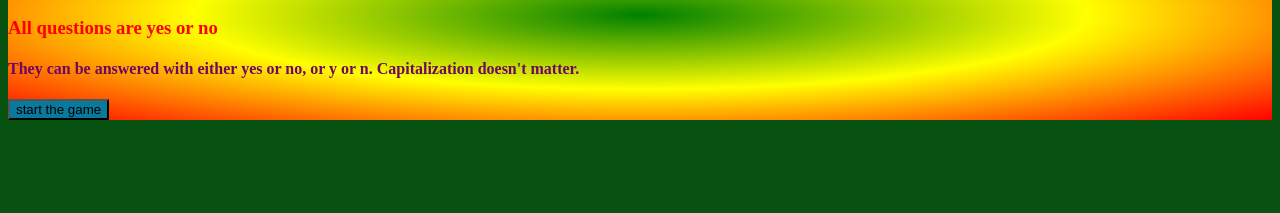
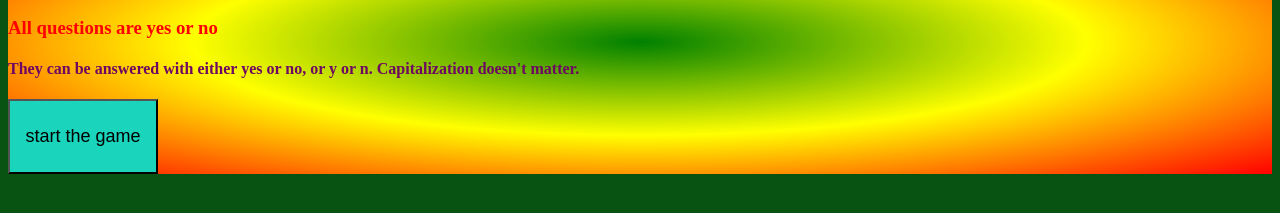
Before and after one commit to JeffLawrence1/about-me, a plain HTML site: page index.html in a window 1280 px wide. Shown: the part 111-324 px from the top of the page. Drawn offline with Linux system fonts and the light colour scheme.

Commit message:
finally done

```diff
--- a/css/style.css
+++ b/css/style.css
@@ -10,4 +10,9 @@ h3{color: red}
 
 h4{color: rgb(110, 7, 97)}
 
-button{background-color: rgb(9, 122, 156)}
+button{
+background-color: rgb(26, 212, 188);
+width: 150px;
+height: 75px;
+font-size: 18px;
+}
```
Also changed, not shown: index.html (+1 -0 lines).
